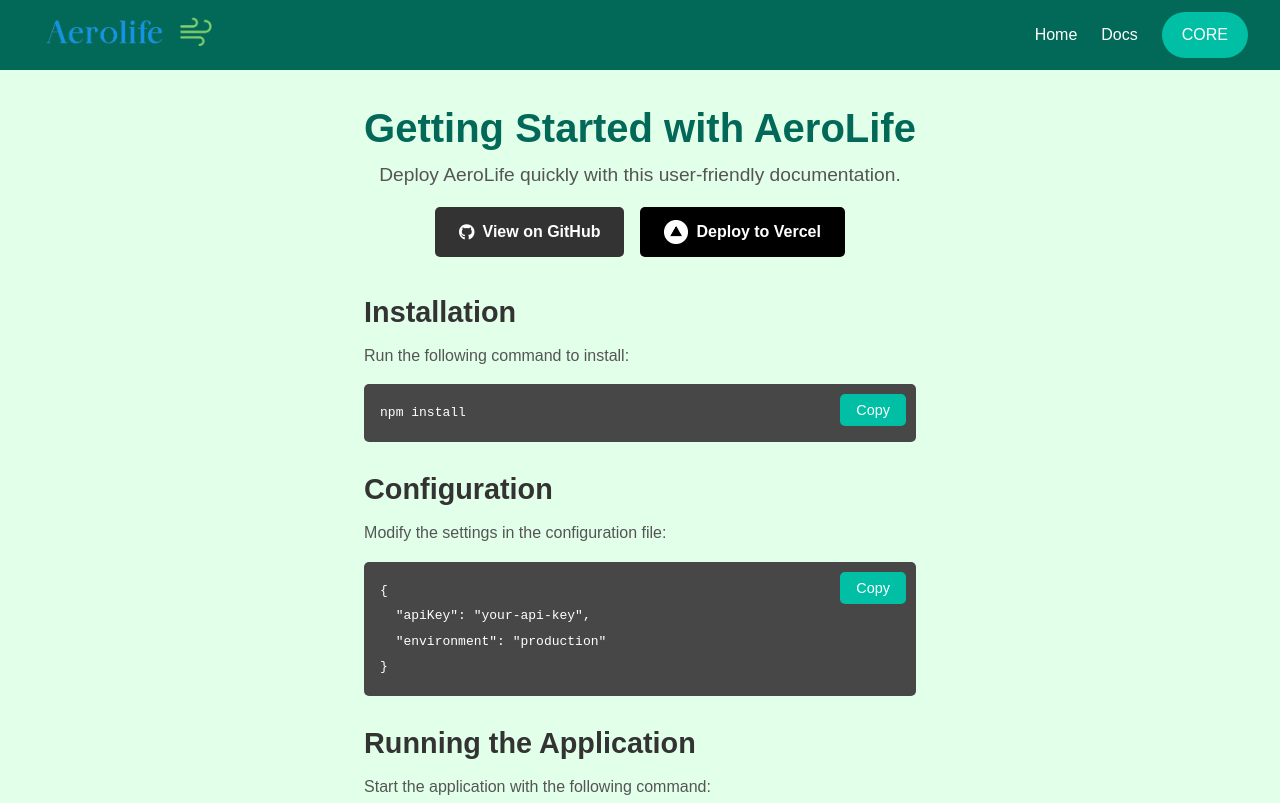
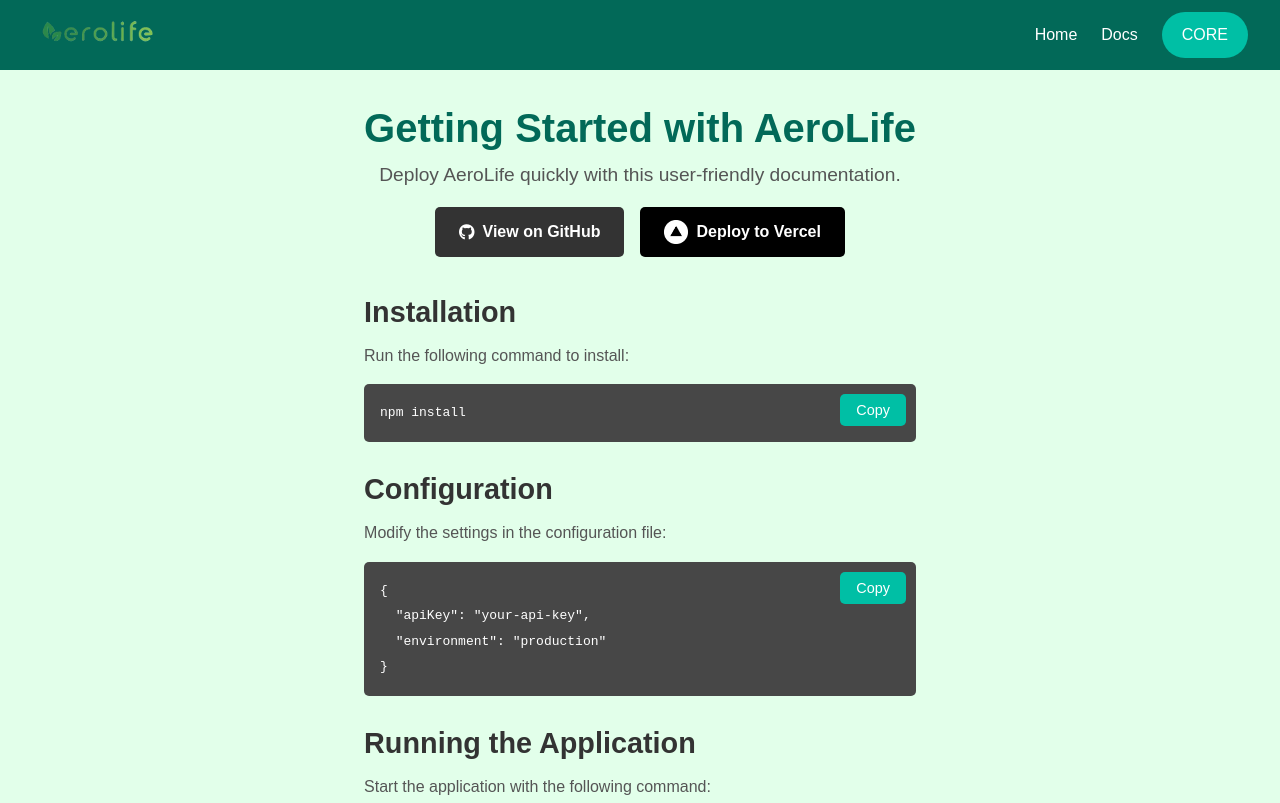
Before and after one commit to jpapagia/aerolife, a plain HTML site: page docs.html in a window 1280 px wide. Shown: the top 803 px of the page. Drawn offline with Linux system fonts and the light colour scheme.

Commit message:
New logo

```diff
--- a/docs.html
+++ b/docs.html
@@ -18,7 +18,7 @@
   <nav class="navbar">
     <div class="logo">
       <a href="index.html">
-        <img src="src/assets/logo/logo.png" alt="AeroLife Logo">
+        <img src="src/assets/logo/logo2.png" alt="AeroLife Logo">
       </a>
     </div>
     <ul class="nav-links">
--- a/scripts/historical.js
+++ b/scripts/historical.js
@@ -208,7 +208,6 @@ document.addEventListener('DOMContentLoaded', async () => {
             renderAQIChart('dayChart', labels, aqiValues, `AQI for the Past 24 Hours`, additionalInfo);
         } else {
             console.warn("No data available for the past 24 hours.");
-            // Optionally, you can clear or hide the chart here
         }
 
         // Update Past Year Graph
@@ -262,7 +261,6 @@ document.addEventListener('DOMContentLoaded', async () => {
             renderAQIChart('dayChart', labels, aqiValues, `AQI for ${date}`, additionalInfo);
         } else {
             console.warn("No data available for the selected day.");
-            // Optionally, you can clear or hide the chart here
         }
     });
 
@@ -285,7 +283,6 @@ document.addEventListener('DOMContentLoaded', async () => {
             renderAQIChart('rangeChart', labels, aqiValues, `AQI from ${startDate} to ${endDate}`, additionalInfo);
         } else {
             console.warn("No data available for the selected date range.");
-            // Optionally, you can clear or hide the chart here
         }
     });
 });
```
Also changed, not shown: core.html (+1 -1 lines), index.html (+1 -1 lines), src/assets/logo/logo2.png (added), src/assets/stock/sample2.jpg, src/assets/stock/sample3.jpg.
